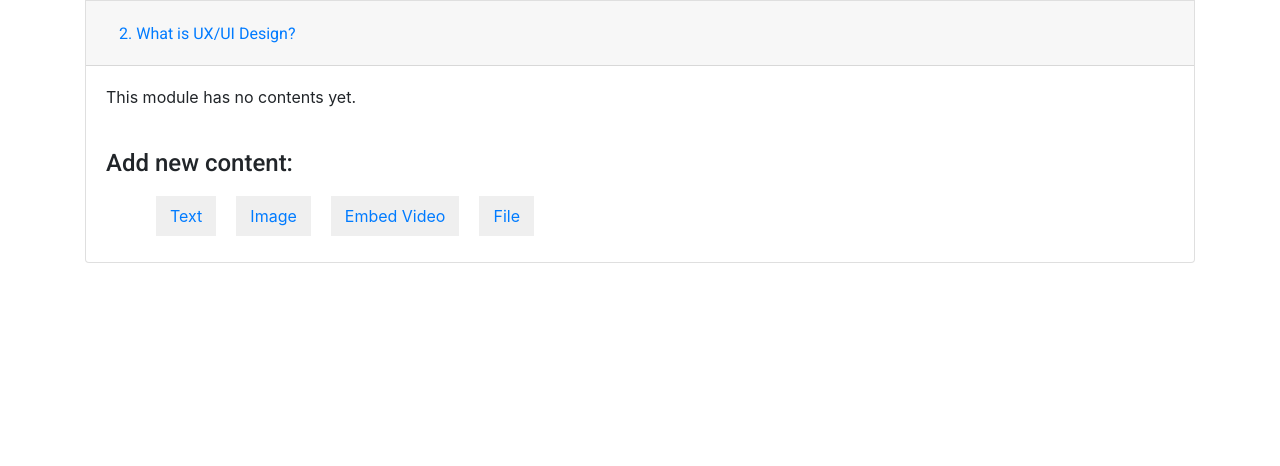
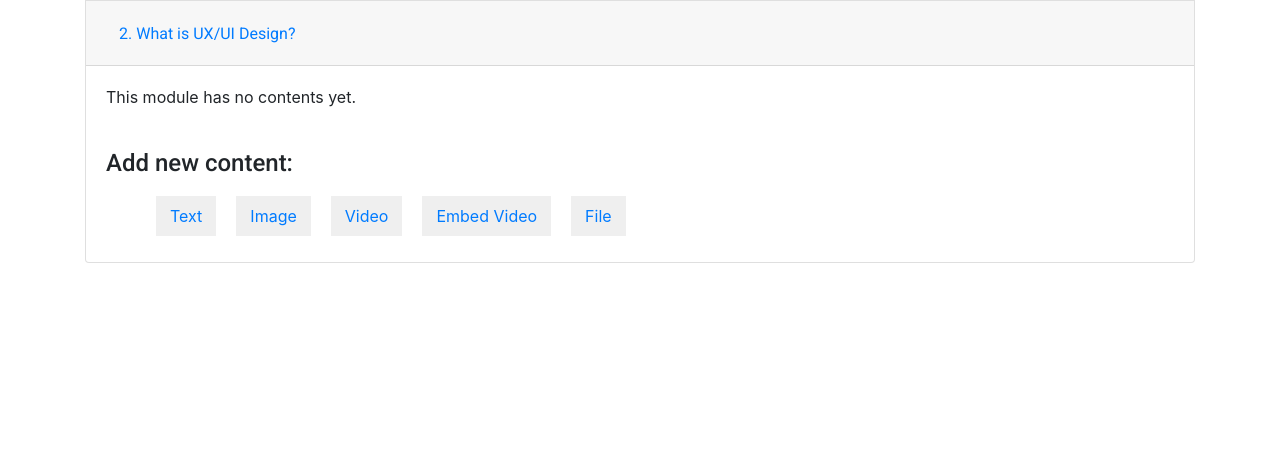
Before and after one commit to kemoszn/educa, a Django app: page /courses/module/2/ in a window 1280 px wide. Shown: the part 223-689 px from the top of the page. Run offline with Django 3.2, Linux system fonts and the light colour scheme; a user stored in the database is signed in; data comes from the database, SQL or seed files in the repository; both versions use the stored data as it was after the commit; some libraries are stand-ins or nearby versions.

Commit message:
video support

```diff
--- a/courses/models.py
+++ b/courses/models.py
@@ -80,7 +80,7 @@ class Content(models.Model):
     content_type = models.ForeignKey(ContentType,
                         on_delete=models.CASCADE,
                         limit_choices_to={'model__in':(
-                            'text','embedvideo','image','file')})
+                            'text','video','embedvideo','image','file')})
     object_id = models.PositiveIntegerField()
     item = GenericForeignKey('content_type', 'object_id')
     order = OrderField(blank=True, for_fields=['module'])
@@ -118,3 +118,6 @@ class Image(ItemBase):
 
 class EmbedVideo(ItemBase):
     url = models.URLField()
+
+class Video(ItemBase):
+    file = models.FileField(upload_to='videos')
--- a/courses/templates/courses/content/embedvideo.html
+++ b/courses/templates/courses/content/embedvideo.html
@@ -1,2 +1,6 @@
 {% load embed_video_tags %}
-{% video item.url "tiny" %}
+<div class="embed-responsive embed-responsive-16by9">
+{% video item.url "large" %}
+<iframe width="560" height="315" src="{{ item.url }}"
+frameborder="0" allowfullscreen></iframe>
+</div>
--- /dev/null
+++ b/courses/templates/courses/content/video.html
@@ -0,0 +1,6 @@
+<div class="embed-responsive embed-responsive-16by9">
+<video width='720' height= '440' controls>
+<source src="{{ item.file.url }}">
+Your browser does not support the video tag.
+</video>
+</div>
--- a/courses/templates/courses/course/search_results.html
+++ b/courses/templates/courses/course/search_results.html
@@ -8,7 +8,7 @@ Search Result
     <div class="col-sm-6 col-md-6 col-lg-12">
 <form action="{% url 'search_results' %}" class="form-inline my-2 my-lg-0" method="get">
       <input name="q" class="form-control mr-sm-2" style="width: 75%;"type="search"
-       placeholder="{{ object_list.query }}" aria-label="Search" value="{{object_list.query}}">
+       placeholder="Search" aria-label="Search" value="{{object_list.query}}">
       <button class="btn btn-outline-primary my-2 my-sm-0" type="submit" style="border: 1.5px solid #007bff;">Search</button>
     </form>
     </div>
--- a/courses/templates/courses/manage/module/content_list.html
+++ b/courses/templates/courses/manage/module/content_list.html
@@ -60,6 +60,8 @@ Module {{ module.order|add:1 }}: {{ module.title }}
                 Text</a></li>
         <li><a href="{% url "module_content_create" module.id "image" %}">
                 Image</a></li>
+        <li><a href="{% url "module_content_create" module.id "video" %}">
+                Video</a></li>
         <li><a href="{% url "module_content_create" module.id "embedvideo" %}">
                 Embed Video</a></li>
         <li><a href="{% url "module_content_create" module.id "file" %}">
--- a/courses/views.py
+++ b/courses/views.py
@@ -104,7 +104,7 @@ class ContentCreateUpdateView(TemplateResponseMixin, View):
     template_name = 'courses/manage/content/form.html'
 
     def get_model(self, model_name):
-        if model_name in ['text', 'embedvideo', 'image', 'file']:
+        if model_name in ['text', 'video', 'embedvideo', 'image', 'file']:
             return apps.get_model(app_label='courses',
                                 model_name=model_name)
         return None
--- a/students/templates/students/course/module_list.html
+++ b/students/templates/students/course/module_list.html
@@ -5,12 +5,6 @@
 {% endblock %}
 
 {% block content %}
-<a href="{% url "student_course_list" %}" class="btn btn-secondary">
-<svg class="bi bi-arrow-left" width="1em" height="1em" viewBox="0 0 16 16" fill="currentColor" xmlns="http://www.w3.org/2000/svg">
-  <path fill-rule="evenodd" d="M5.854 4.646a.5.5 0 010 .708L3.207 8l2.647 2.646a.5.5 0 01-.708.708l-3-3a.5.5 0 010-.708l3-3a.5.5 0 01.708 0z" clip-rule="evenodd"/>
-  <path fill-rule="evenodd" d="M2.5 8a.5.5 0 01.5-.5h10.5a.5.5 0 010 1H3a.5.5 0 01-.5-.5z" clip-rule="evenodd"/>
-</svg>
-Go back </a><br> <br>
 <div class="accordion" id="accordionExample">
 {% for m in object.modules.all %}
   <div class="card">
```
Also changed, not shown: students/templates/students/course/detail.html (+2 -8 lines), courses/migrations/0010_auto_20200417_2050.py (added), db.sqlite3, 1 other file.
